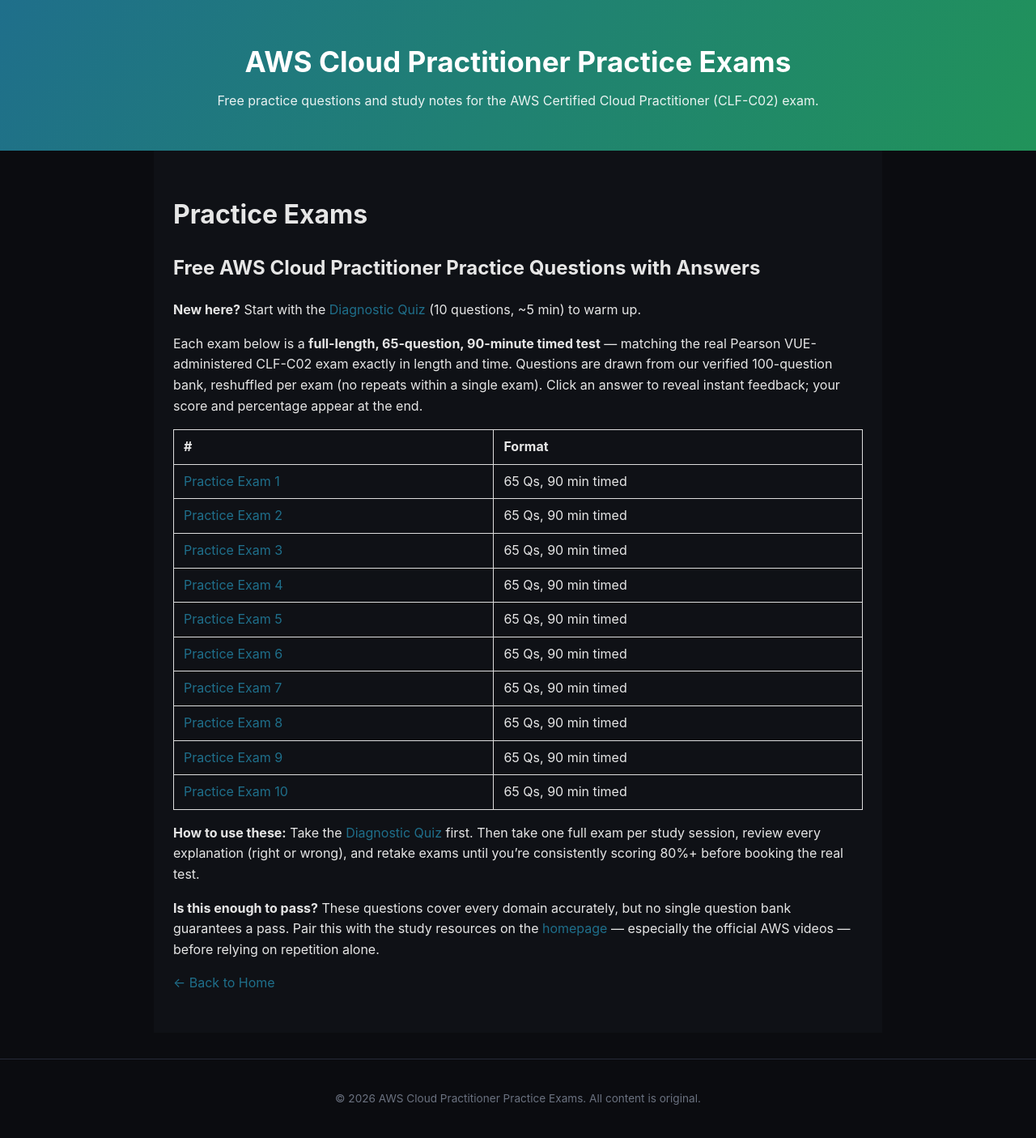
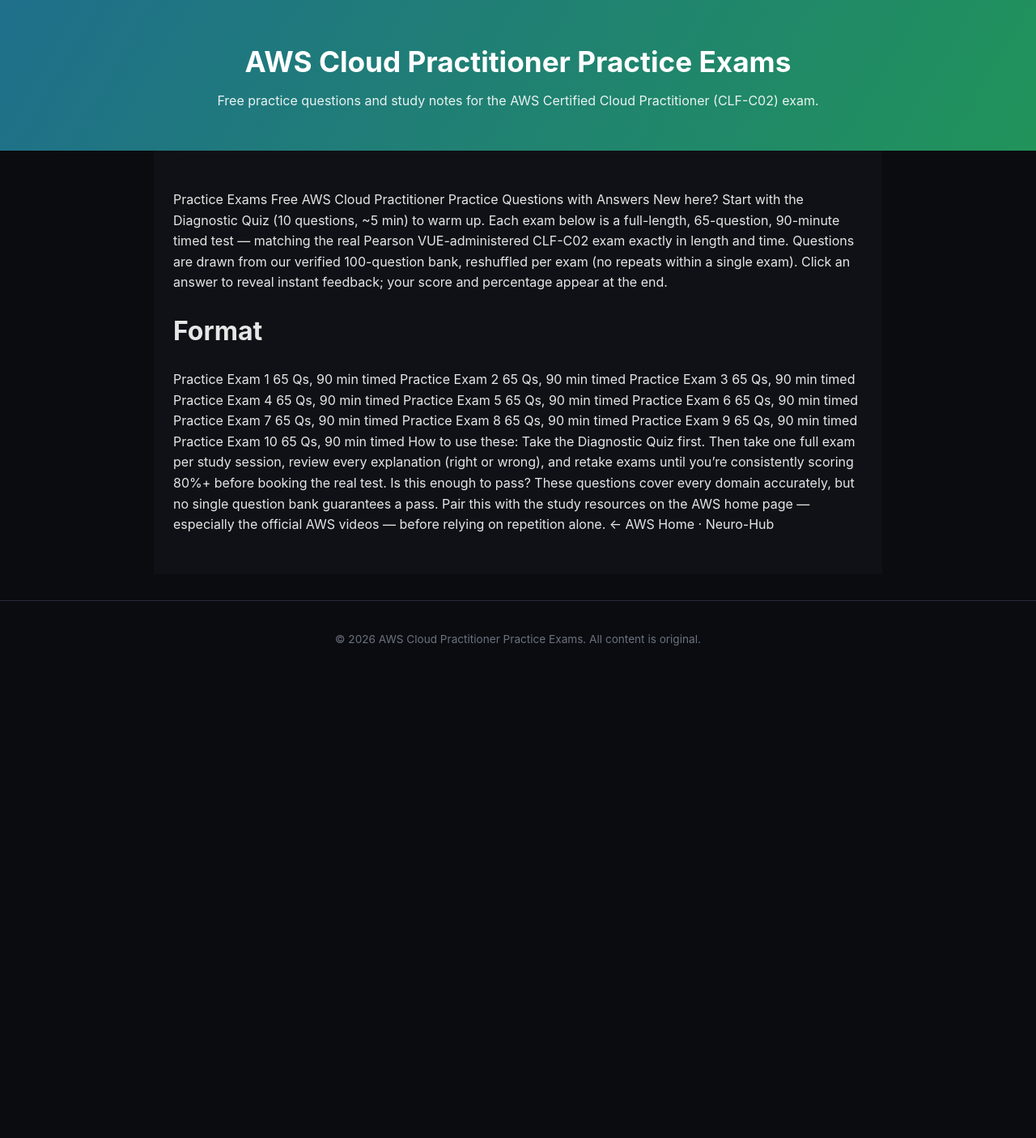
Before and after one commit to Neuro-eng/Hybrid-Technology, a Jekyll site: the page built from practice-exam/exams.md, in a window 1280 px wide. Shown: the whole page at 81% size. Built offline with Jekyll 4.4.1, drawn with Linux system fonts in a browser that asks for light colours; our own code applies the rules of GitHub Pages for plain Markdown files; after the commit the page ends 900 px from its top, so only the background shows below that.

Commit message:
Revise format and content of practice exam page

```diff
--- a/practice-exam/exams.md
+++ b/practice-exam/exams.md
@@ -1,31 +1,18 @@
----
-layout: default
-title: Practice Exam
----
-
-# Practice Exams
-
-## Free AWS Cloud Practitioner Practice Questions with Answers
-
-**New here?** Start with the [Diagnostic Quiz](diagnostic-quiz.html) (10 questions, ~5 min) to warm up.
-
-Each exam below is a **full-length, 65-question, 90-minute timed test** — matching the real Pearson VUE-administered CLF-C02 exam exactly in length and time. Questions are drawn from our verified 100-question bank, reshuffled per exam (no repeats within a single exam). Click an answer to reveal instant feedback; your score and percentage appear at the end.
-
-| # | Format |
-|---|--------|
-| [Practice Exam 1](practice-exam-1.html) | 65 Qs, 90 min timed |
-| [Practice Exam 2](practice-exam-2.html) | 65 Qs, 90 min timed |
-| [Practice Exam 3](practice-exam-3.html) | 65 Qs, 90 min timed |
-| [Practice Exam 4](practice-exam-4.html) | 65 Qs, 90 min timed |
-| [Practice Exam 5](practice-exam-5.html) | 65 Qs, 90 min timed |
-| [Practice Exam 6](practice-exam-6.html) | 65 Qs, 90 min timed |
-| [Practice Exam 7](practice-exam-7.html) | 65 Qs, 90 min timed |
-| [Practice Exam 8](practice-exam-8.html) | 65 Qs, 90 min timed |
-| [Practice Exam 9](practice-exam-9.html) | 65 Qs, 90 min timed |
-| [Practice Exam 10](practice-exam-10.html) | 65 Qs, 90 min timed |
-
-**How to use these:** Take the [Diagnostic Quiz](diagnostic-quiz.html) first. Then take one full exam per study session, review every explanation (right or wrong), and retake exams until you're consistently scoring 80%+ before booking the real test.
-
-**Is this enough to pass?** These questions cover every domain accurately, but no single question bank guarantees a pass. Pair this with the study resources on the [homepage](../index.html) — especially the official AWS videos — before relying on repetition alone.
-
-[← Back to Home](../index.html)
+Practice Exams
+Free AWS Cloud Practitioner Practice Questions with Answers
+New here? Start with the Diagnostic Quiz (10 questions, ~5 min) to warm up.
+Each exam below is a full-length, 65-question, 90-minute timed test — matching the real Pearson VUE-administered CLF-C02 exam exactly in length and time. Questions are drawn from our verified 100-question bank, reshuffled per exam (no repeats within a single exam). Click an answer to reveal instant feedback; your score and percentage appear at the end.
+#	Format
+Practice Exam 1	65 Qs, 90 min timed
+Practice Exam 2	65 Qs, 90 min timed
+Practice Exam 3	65 Qs, 90 min timed
+Practice Exam 4	65 Qs, 90 min timed
+Practice Exam 5	65 Qs, 90 min timed
+Practice Exam 6	65 Qs, 90 min timed
+Practice Exam 7	65 Qs, 90 min timed
+Practice Exam 8	65 Qs, 90 min timed
+Practice Exam 9	65 Qs, 90 min timed
+Practice Exam 10	65 Qs, 90 min timed
+How to use these: Take the Diagnostic Quiz first. Then take one full exam per study session, review every explanation (right or wrong), and retake exams until you're consistently scoring 80%+ before booking the real test.
+Is this enough to pass? These questions cover every domain accurately, but no single question bank guarantees a pass. Pair this with the study resources on the AWS home page — especially the official AWS videos — before relying on repetition alone.
+← AWS Home · Neuro-Hub
```
